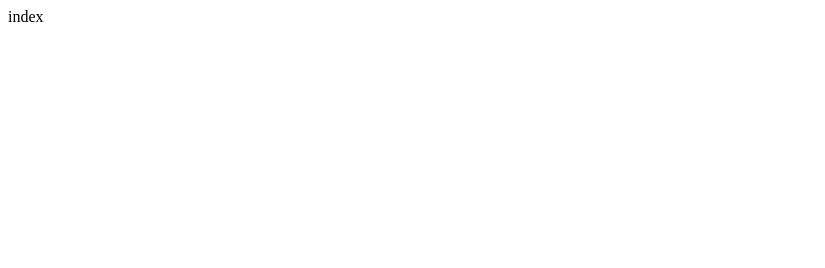
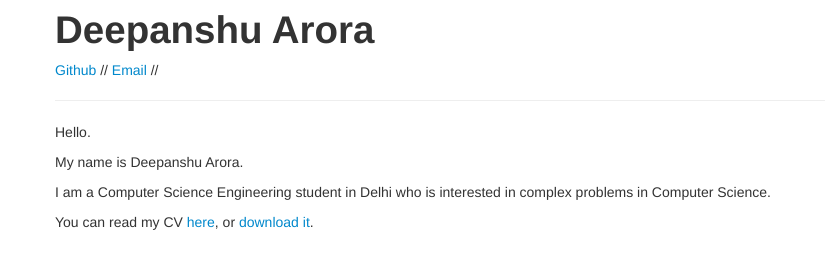
Before and after one commit to dpanshuarora/dpanshuarora.github.io, a plain HTML site: page index.html in a window 1280 px wide. Shown: the whole page, without its empty margins (0-825 px from the left). Drawn offline with Linux system fonts and the light colour scheme.

Commit message:
Update index.html

```diff
--- a/index.html
+++ b/index.html
@@ -1 +1,28 @@
-index
+
+<!DOCTYPE html><html><head><link rel="stylesheet" href="css/bootstrap.min.css"><link rel="stylesheet" href="css/bootstrap-responsive.min.css"><link rel="stylesheet" href="css/bootstrap-override.css"><script src="js/modernizr.js"></script><script src="js/woopra.js"></script></head><body><div class="container">
+  <h1>Deepanshu Arora</h1>
+  <p class="center">
+    <a href="http://github.com/dpanshuarora" target="_blank">Github</a>
+    <span>//</span>
+    <a href="deepanshu@protonmail.com">Email</a>
+    <span>//</span>
+  </p>
+  <hr>
+</div>
+<div class="container">
+  <p>
+    Hello.
+  </p>
+
+  <p>
+    My name is Deepanshu Arora.
+  </p>
+
+  <p>
+    I am a Computer Science Engineering student in Delhi who is interested in complex problems in Computer Science.
+  </p>
+
+  <p>
+    You can read my CV <a href="/resume">here</a>, or <a href="assets/resume.pdf">download it</a>.
+  </p>
+</div></body></html>
```
